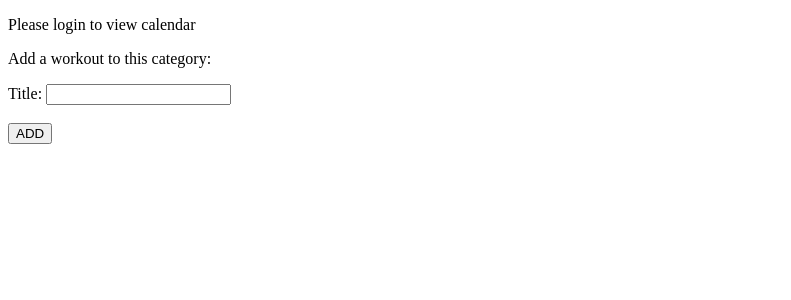
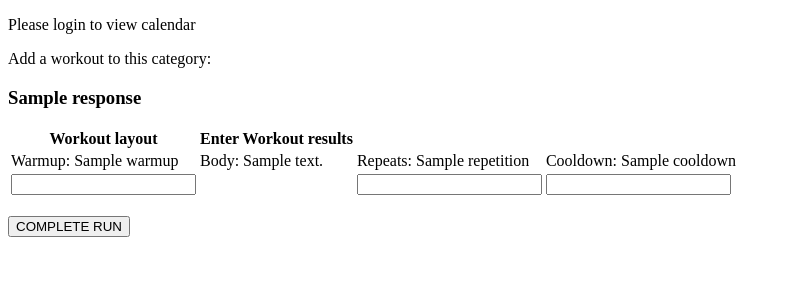
Before and after one commit to marisagloor/HB-Project, a Python web app: template templates/calendar_details.html in a window 1280 px wide. Shown: the top 300 px of the page, without its empty margins (0-791 px from the left). Run offline with Jinja, Linux system fonts and the light colour scheme; the template is opened without the code that fills it: most values are stand-ins (such as "Sample title", 1, 10 or a date in 2020); some libraries are stand-ins or nearby versions.

Commit message:
Adjusted results form

```diff
--- a/templates/calendar_details.html
+++ b/templates/calendar_details.html
@@ -16,22 +16,31 @@
 
       <form id="event-form" method="POST" required>
             <p>Add a workout to this category: </p>
-            Title: <input type="text" name="title" required><br><br>
-            {% if base_wo.form_code == 'TIME' %}
-            Time length of this workout:
-                 <input type="text" name="body" required><br><br>
-                 <input type="hidden" name="repeats" value="1">
-            {% elif base_wo.form_code == 'DIS' %}
-                Distance length of this workout:
-                <input type="text" name="body" required><br><br>
-                <input type="hidden" name="repeats" value="1">
-            {% elif base_wo.form_code == 'REP' %}
-                Distance component of this workout:
-                <input type="text" name="body" required><br><br>
-                Number of repeats:
-                <input type="number" name="repeats" min="1">
-            {% endif %}
-            <button type="submit">ADD</button>
+            <h3> {{ response.title }} </h3>
+            <table>
+              <tr>
+                <th> Workout layout </th>
+                <th> Enter Workout results </th>
+              </tr>
+
+              <tr>
+                <td> Warmup: {{ response.layout.warmup }} </td>
+                <td> Body: {{ response.layout.body }} </td>
+                <td> Repeats: {{ response.layout.repetition }} </td>
+                <td> Cooldown: {{ response.layout.cooldown }} </td>
+              </tr>
+
+              <tr>
+                <td> <input type="text" name="warmup-result" required><br><br> <td>
+                <td>
+                  {% for rep in response.layout.repetition %}
+                    <input type="text" name="body-result{{ rep }}" required><br><br>
+                  {% endfor%}
+                <td>
+                <input type="text" name="cooldown-result" required><br><br>
+              </tr>
+            </table>
+            <button type="submit">COMPLETE RUN</button>
         </form>
 
       </div>
```
